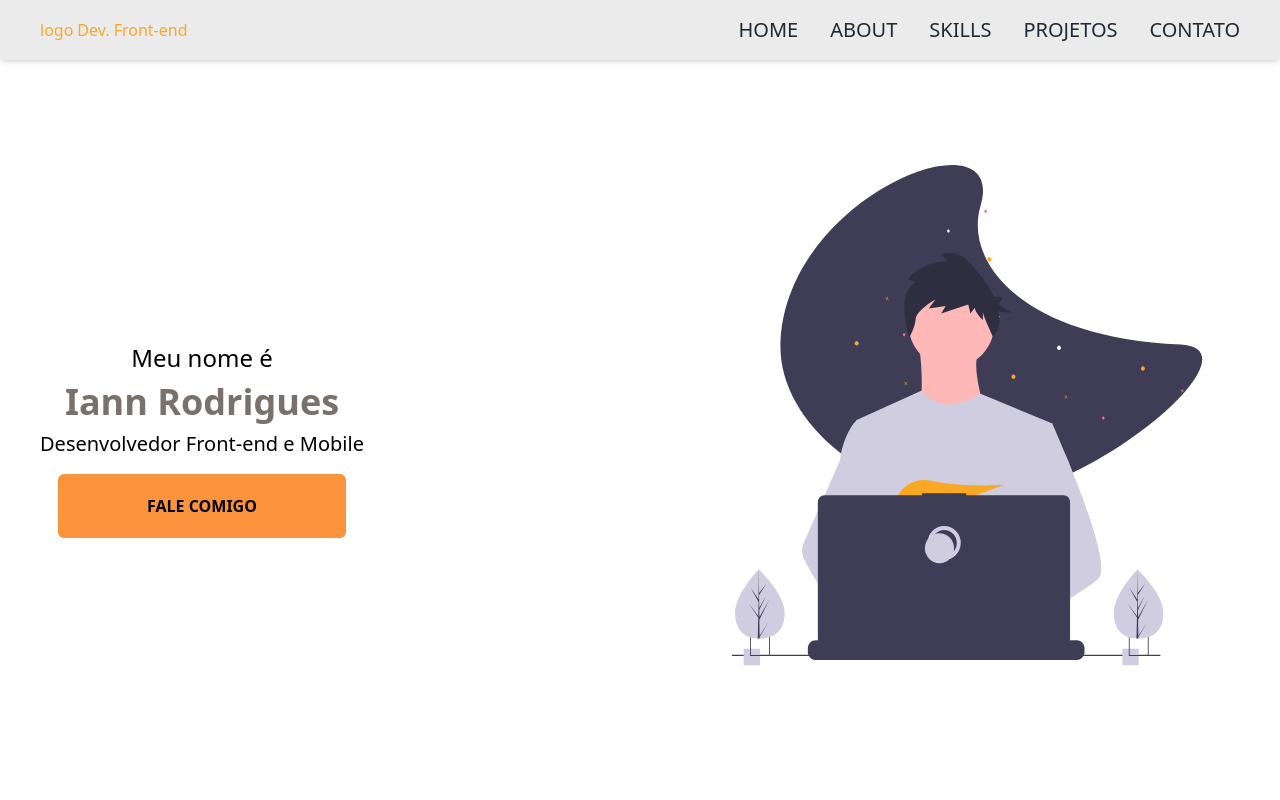
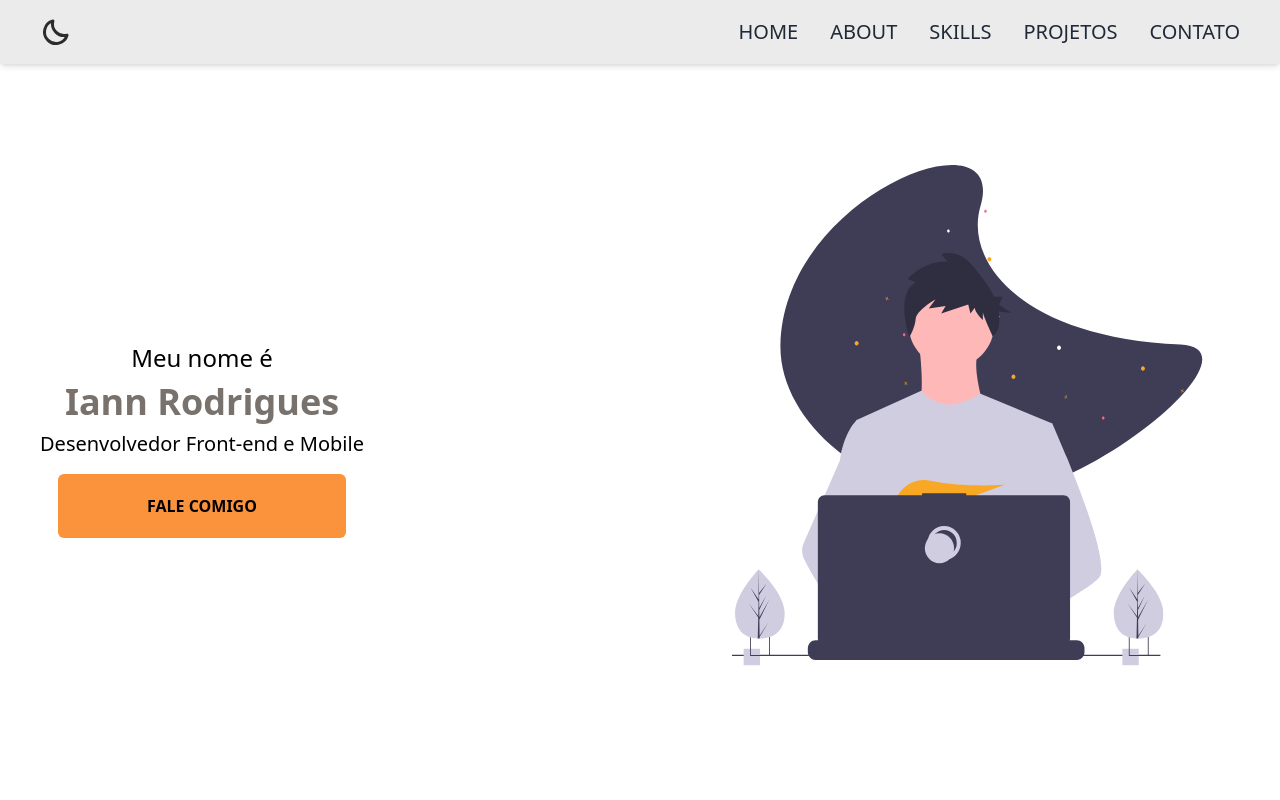
Before and after one commit to Iann-rst/tailwindcss-portfolio, a React (Vite) app: page / in a window 1280 px wide. Shown: the top 800 px of the page. Built offline with nearby package versions, Linux system fonts and the light colour scheme.

Commit message:
feat: dark mode

```diff
--- a/src/components/Header/index.tsx
+++ b/src/components/Header/index.tsx
@@ -1,6 +1,6 @@
 import { useState } from 'react';
 
-import { List, X } from 'phosphor-react';
+import { List, X, Sun, Moon } from 'phosphor-react';
 
 export function Header() {
 
@@ -13,18 +13,28 @@ export function Header() {
   ]
 
   const [menuMobile, setMenuMobile] = useState(false);
-
+  const [theme, setTheme] = useState(false);
 
   function handleOpenMenuMobile() {
     setMenuMobile(!menuMobile);
   }
 
+  function handleChangeToggleDarkMode() {
+    const root = window.document.documentElement;
+    if (theme === false) {
+      root.classList.add("dark");
+    } else {
+      root.classList.remove("dark");
+    }
+
+    setTheme(!theme);
+  }
+
   return (
-    <header className='shadow-md w-full fixed top-0 left-0 z-50'>
+    <header className='dark:shadow-[#5c5b5b] shadow-md w-full fixed top-0 left-0 z-50'>
       <nav className='md:flex items-center justify-between bg-[#EBEBEB] dark:bg-[#2C2C2C] dark:text-white text-[#F9A826] py-4 md:px-10 px-7'>
-        <div className='cursor-pointer flex items-center'>
-          <span className='mr-1 '>logo</span>
-          Dev. Front-end
+        <div className='dark:text-[#F9A826] text-[#2C2C2C] cursor-pointer flex items-center' onClick={handleChangeToggleDarkMode}>
+          {theme ? <Sun size={32} weight='bold' /> : <Moon size={32} weight='bold' />}
         </div>
 
         <div className='text-3xl absolute right-8 top-4 cursor-pointer md:hidden' onClick={handleOpenMenuMobile}>
@@ -33,14 +43,14 @@ export function Header() {
 
         <ul className={`
           md:flex md:items-center md:pb-0 pb-12 absolute md:static
-          bg-[#EBEBEB] md:z-auto z-[-1] left-0 w-full md:w-auto md:pl-0 pl-9
-          transition-all duration-[900ms] ease-in
-          ${menuMobile ? 'top-[3.8rem] opacity-100' : 'top-[-490px]  opacity-0'}
+          bg-[#EBEBEB] dark:bg-[#2C2C2C] md:z-auto z-[-1] left-0 w-full md:w-auto md:pl-0 pl-9
+          transition-[top,opacity] duration-[900ms] ease-in
+          ${menuMobile ? 'top-[4.3rem] opacity-100' : 'top-[-490px]  opacity-0'}
           md:opacity-100
         `}>
           {links.map((link) => (
             <li key={link.name} className='md:ml-8 text-xl md:my-0 my-7' onClick={handleOpenMenuMobile}>
-              <a href={link.link} className='text-gray-800 hover:text-[#F9A826] duration-500'>{link.name}</a>
+              <a href={link.link} className='text-gray-800 dark:text-white dark:hover:text-[#F9A826] hover:text-[#F9A826] duration-500'>{link.name}</a>
             </li>
           ))}
         </ul>
--- a/tailwind.config.cjs
+++ b/tailwind.config.cjs
@@ -1,5 +1,6 @@
 /** @type {import('tailwindcss').Config} */
 module.exports = {
+  darkMode: "class",
   content: [
     "./src/**/*.{js,jsx,ts,tsx}",
     "./index.html"
```
